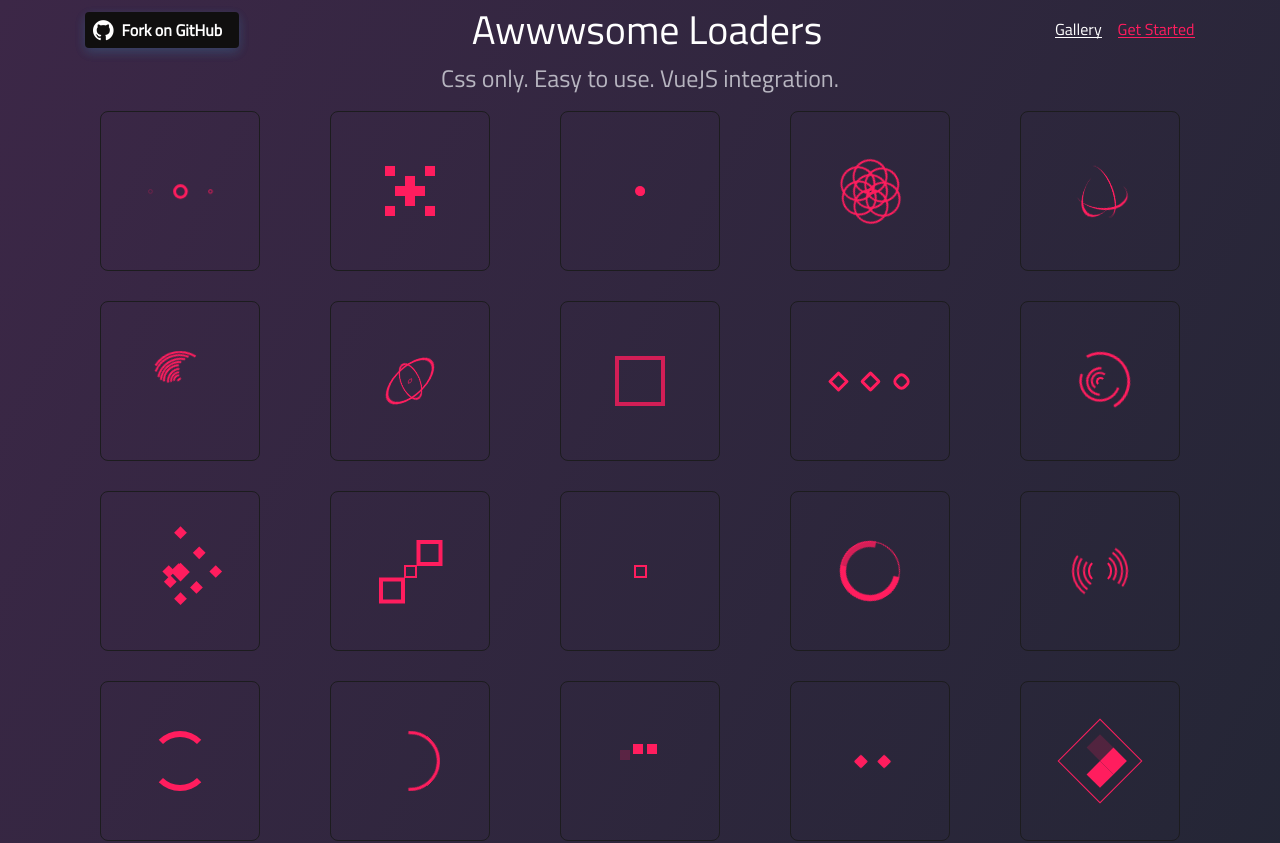
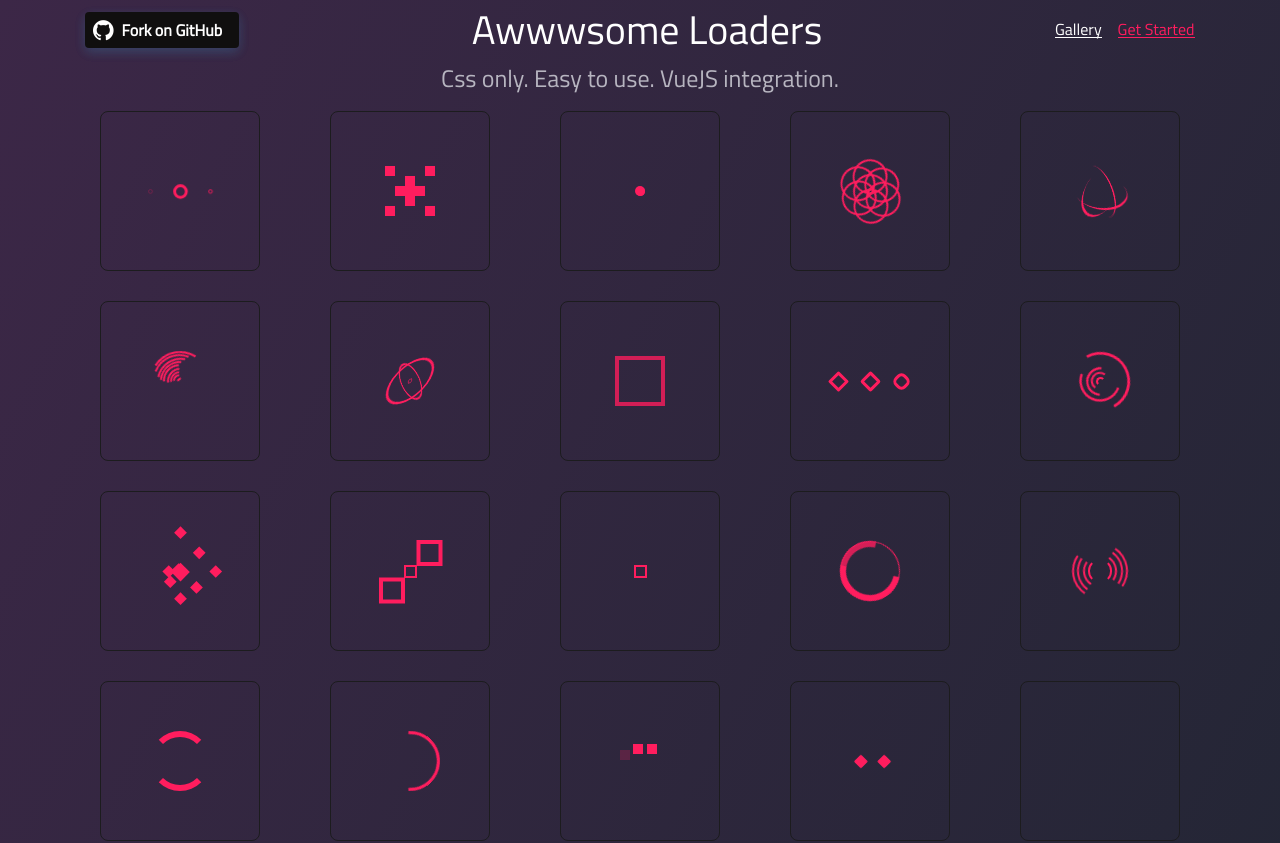
Before and after one commit to epicmaxco/epic-spinners-landing, a Vue app: page / in a window 1280 px wide. Shown: the top 843 px of the page. Built offline with nearby package versions, Linux system fonts and the light colour scheme.

Commit message:
fix(rotating square spinner): rm

```diff
--- a/src/components/LoadersGallery.vue
+++ b/src/components/LoadersGallery.vue
@@ -175,7 +175,7 @@
     </div>
     <div class="gallery-item-container">
       <loaders-gallery-item>
-        <rotating-squares-spinner />
+
       </loaders-gallery-item>
     </div>
   </div>
@@ -203,7 +203,6 @@
   import SpringSpinner from './spinners/SpringSpinner.vue'
   import LoopingRhombusesSpinner from './spinners/LoopingRhombusesSpinner.vue'
   import HalfCircleSpinner from './spinners/HalfCircleSpinner.vue'
-  import RotatingSquaresSpinner from './spinners/RotatingSquaresSpinner.vue'
 
   export default {
     name: 'LoadersGallery',
@@ -229,7 +228,6 @@
       SpringSpinner,
       LoopingRhombusesSpinner,
       HalfCircleSpinner,
-      RotatingSquaresSpinner
     },
 
     data () {
--- a/src/components/spinners/RotatingSquaresSpinner.vue
+++ /dev/null
@@ -1,158 +0,0 @@
-<template>
-  <div class="rotating-squares-spinner">
-    <div class="segment-holder">
-      <div class="segment one"></div>
-    </div>
-    <div class="segment-holder">
-      <div class="segment two"></div>
-    </div>
-    <div class="segment-holder">
-      <div class="segment three"></div>
-    </div>
-    <div class="segment-holder">
-      <div class="segment four"></div>
-    </div>
-  </div>
-</template>
-
-<script>
-  export default {
-    name: 'RotatingSquaresSpinner',
-
-    props: {
-      animationDuration: {
-        type: Number,
-        default: 1250
-      },
-      size: {
-        type: Number,
-        default: 50
-      },
-      color: {
-        type: String,
-        default: '#fff'
-      }
-    },
-
-    data () {
-      return {
-        squaresNum: 4
-      }
-    },
-
-    computed: {
-      spinnerStyle () {
-        return {
-          height: `${this.size}px`,
-          width: `${this.size}px`,
-          animationDuration: `${this.animationDuration}ms`
-        }
-      },
-
-      squareStyle () {
-        return {
-          height: `${this.size * 0.25}px`,
-          width: `${this.size * 0.25}px`,
-          animationDuration: `${this.animationDuration}ms`,
-          top: `${this.size * 0.37}px`,
-          left: `${this.size * 0.37}px`,
-          borderWidth: `${this.size * 0.04}px`,
-          borderColor: this.color
-        }
-      },
-
-      squaresStyles () {
-        const squaresStyles = []
-
-        for (let i = 1; i <= this.squaresNum; i++) {
-          squaresStyles.push(Object.assign({
-          }, this.squareStyle))
-        }
-
-        return squaresStyles
-      }
-    }
-  }
-</script>
-
-<style  lang="scss" scoped>
-  .rotating-squares-spinner {
-    height: 60px;
-    width: 60px;
-    transform: rotate(-45deg);
-    font-size: 0;
-    line-height: 0;
-    animation: rotating-squares-spinner-animation 5s infinite;
-    padding: 10px;
-    border: 1px solid #ff1d5e;
-  }
-
-  .segment-holder {
-    position: relative;
-    display: inline-block;
-    width: 50%;
-    height: 50%;
-  }
-
-  .segment {
-    position: absolute;
-    background: #ff1d5e;
-  }
-
-  .one {
-    bottom: 0;
-    height: 0;
-    width: 100%;
-    animation: rotating-squares-spinner-animation-slide-one 1s infinite;
-  }
-
-  .two {
-    left: 0;
-    height: 100%;
-    width: 0;
-    animation: slide-two 1s infinite;
-    animation-delay: 0.25s;
-  }
-
-  .three {
-    right: 0;
-    height: 100%;
-    width: 0;
-    animation: slide-two 1s infinite;
-    animation-delay: 0.75s;
-  }
-
-  .four {
-    top: 0;
-    height: 0;
-    width: 100%;
-    animation: rotating-squares-spinner-animation-slide-one 1s infinite;
-    animation-delay: 0.5s;
-  }
-
-  @keyframes rotating-squares-spinner-animation-slide-one {
-    0%    { height: 0;    opacity: 1; }
-    12.5% { height: 100%; opacity: 1; }
-    50%   { opacity: 1; }
-    100%  { height: 100%; opacity: 0;}
-  }
-
-  @keyframes slide-two {
-    0%    { width: 0;    opacity: 1; }
-    12.5% { width: 100%; opacity: 1; }
-    50%   { opacity: 1; }
-    100%  { width: 100%; opacity: 0;}
-  }
-
-  @keyframes rotating-squares-spinner-animation {
-    0%   { transform: rotate(-45deg); }
-    20%  { transform: rotate(-45deg); }
-    25%  { transform: rotate(-135deg); }
-    45%  { transform: rotate(-135deg); }
-    50%  { transform: rotate(-225deg); }
-    70%  { transform: rotate(-225deg); }
-    75%  { transform: rotate(-315deg); }
-    95%  { transform: rotate(-315deg); }
-    100% { transform: rotate(-405deg); }
-  }
-</style>
```
